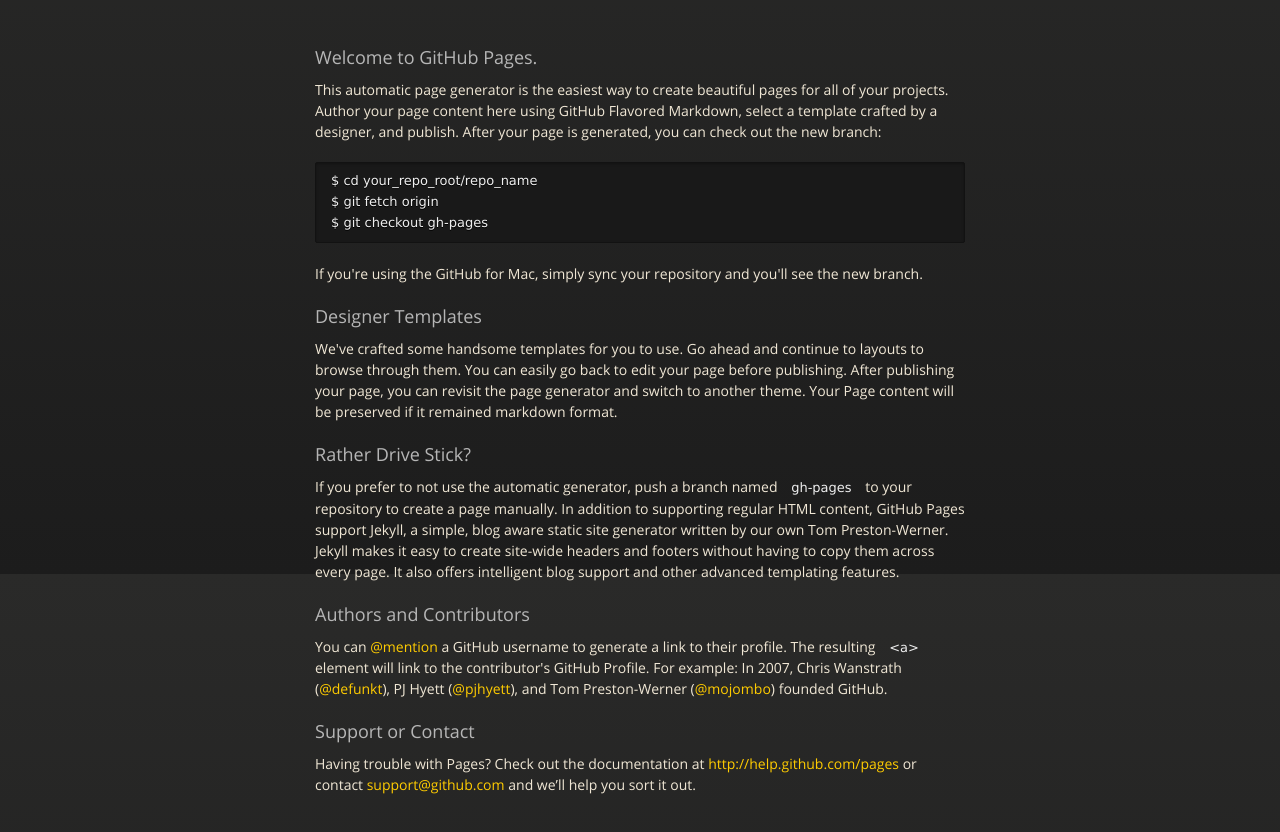
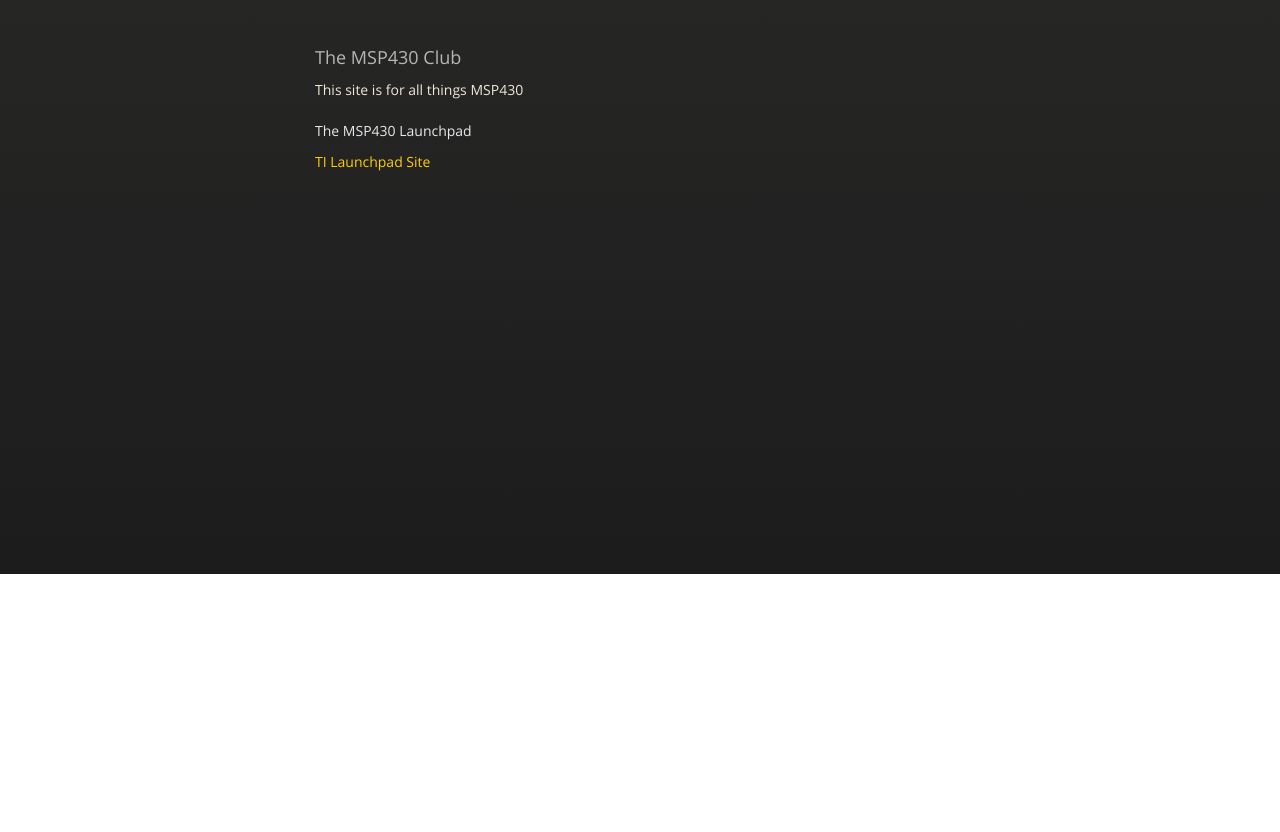
Before and after one commit to msp430club/msp430club.github.com, a plain HTML site: page index.html in a window 1280 px wide. Shown: the part 226-1058 px from the top of the page. After the commit the page ends 800 px from the top, so only its background shows below. Drawn offline with nearby package versions, Linux system fonts and the light colour scheme.

Commit message:
Replace master branch with page content via GitHub

```diff
--- a/index.html
+++ b/index.html
@@ -35,32 +35,13 @@
           <span class="credits right">Hosted on GitHub Pages &mdash; Theme by <a href="http://twitter.com/#!/michigangraham">mattgraham</a></span>
         </div>
 
-        <h3>Welcome to GitHub Pages.</h3>
+        <h3>The MSP430 Club</h3>
 
-<p>This automatic page generator is the easiest way to create beautiful pages for all of your projects. Author your page content here using GitHub Flavored Markdown, select a template crafted by a designer, and publish. After your page is generated, you can check out the new branch:</p>
+<p>This site is for all things MSP430</p>
 
-<pre><code>$ cd your_repo_root/repo_name
-$ git fetch origin
-$ git checkout gh-pages
-</code></pre>
+<h4>The MSP430 Launchpad</h4>
 
-<p>If you're using the GitHub for Mac, simply sync your repository and you'll see the new branch.</p>
-
-<h3>Designer Templates</h3>
-
-<p>We've crafted some handsome templates for you to use. Go ahead and continue to layouts to browse through them. You can easily go back to edit your page before publishing. After publishing your page, you can revisit the page generator and switch to another theme. Your Page content will be preserved if it remained markdown format.</p>
-
-<h3>Rather Drive Stick?</h3>
-
-<p>If you prefer to not use the automatic generator, push a branch named <code>gh-pages</code> to your repository to create a page manually. In addition to supporting regular HTML content, GitHub Pages support Jekyll, a simple, blog aware static site generator written by our own Tom Preston-Werner. Jekyll makes it easy to create site-wide headers and footers without having to copy them across every page. It also offers intelligent blog support and other advanced templating features.</p>
-
-<h3>Authors and Contributors</h3>
-
-<p>You can <a href="https://github.com/blog/821" class="user-mention">@mention</a> a GitHub username to generate a link to their profile. The resulting <code>&lt;a&gt;</code> element will link to the contributor's GitHub Profile. For example: In 2007, Chris Wanstrath (<a href="https://github.com/defunkt" class="user-mention">@defunkt</a>), PJ Hyett (<a href="https://github.com/pjhyett" class="user-mention">@pjhyett</a>), and Tom Preston-Werner (<a href="https://github.com/mojombo" class="user-mention">@mojombo</a>) founded GitHub.</p>
-
-<h3>Support or Contact</h3>
-
-<p>Having trouble with Pages? Check out the documentation at <a href="http://help.github.com/pages">http://help.github.com/pages</a> or contact <a href="mailto:support@github.com">support@github.com</a> and we’ll help you sort it out.</p>
+<p><a href="http://www.ti.com/ww/en/launchpad/msp430_head.html">TI Launchpad Site</a></p>
       </section>
 
     </div>
```
Also changed, not shown: params.json (+1 -1 lines).
